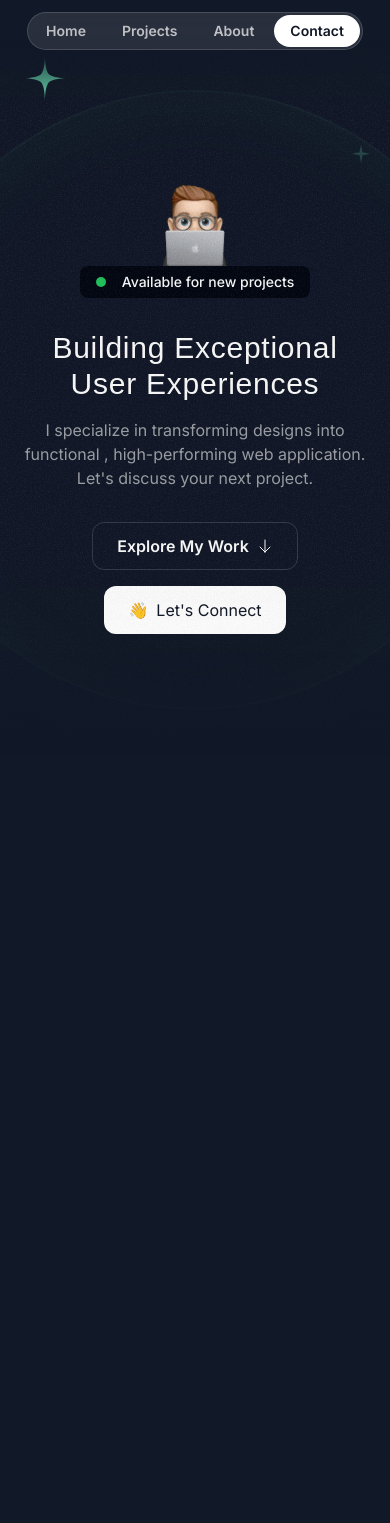
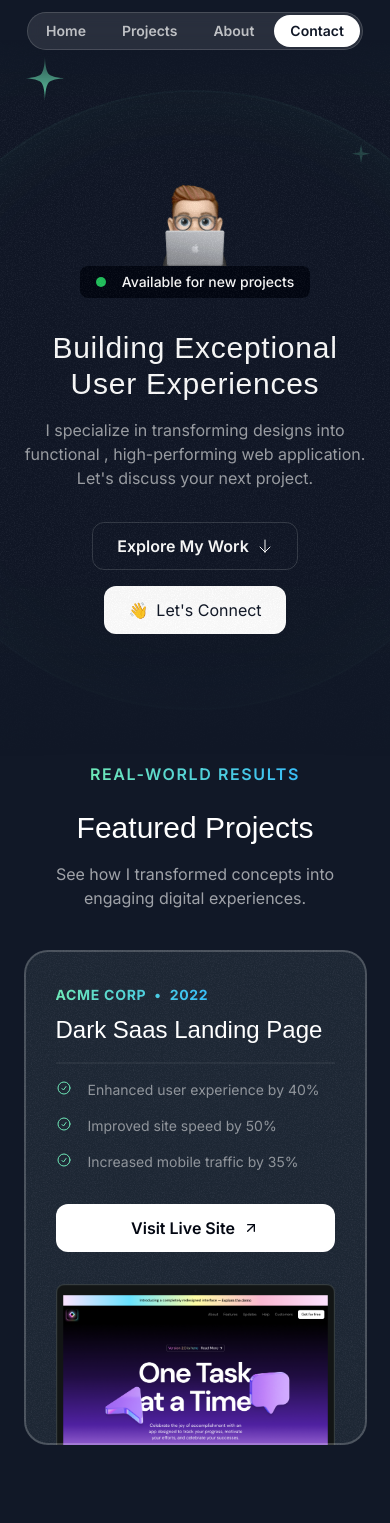
Before and after one commit to pavankafare/Portfolio-, a Next.js app: page / in a window 390 px wide. Shown: the top 1523 px of the page. Before the commit the page ends 1010 px from the top, so only its background shows below. Built offline with nearby package versions, Linux system fonts and the light colour scheme; a web font is replaced by a local one.

Commit message:
Featured Project section Done

```diff
--- a/src/app/globals.css
+++ b/src/app/globals.css
@@ -10,3 +10,8 @@
         @apply  absolute inset-0  border-2 top-1/2 left-1/2 -translate-x-1/2 -translate-y-1/2 rounded-full border-emerald-300/5 shadow-[0_0_80px_inset] shadow-emerald-300/5
     }
 }
+@layer utilities{
+    .container{
+        @apply lg:max-w-5xl;
+    }
+}
--- a/src/app/page.tsx
+++ b/src/app/page.tsx
@@ -1,11 +1,13 @@
 import { Header } from "@/sections/Header"
 import { HeroSection } from "@/sections/Hero"
+import { ProjectsSection } from "@/sections/Projects";
 
 export default function Home() {
   return (
     <div>
       <Header/>
       <HeroSection/>
+      <ProjectsSection/>
     </div>
   );
 }
--- a/src/sections/Projects.tsx
+++ b/src/sections/Projects.tsx
@@ -1,6 +1,10 @@
 import darkSaasLandingPage from "@/assets/images/dark-saas-landing-page.png";
 import lightSaasLandingPage from "@/assets/images/light-saas-landing-page.png";
 import aiStartupLandingPage from "@/assets/images/ai-startup-landing-page.png";
+import  CheckCricleIcon  from "@/assets/icons/check-circle.svg";
+import ArrowUpRightIcon from "@/assets/icons/arrow-up-right.svg"
+import Image from "next/image";
+import grainImage from "@/assets/images/grain.jpg";
 
 const portfolioProjects = [
   {
@@ -42,5 +46,48 @@
 ];
 
 export const ProjectsSection = () => {
-  return <div>Projects Section</div>;
+  return  <section className="pb-16 lg:py-24">
+    <div className="container">
+      <div className=" flex justify-center">
+        <p className="uppercase font-semibold tracking-widest bg-gradient-to-r from-emerald-300 to-sky-400 text-center bg-clip-text  text-transparent ">Real-world Results</p>
+      </div>
+      <h2 className="font-serif text-3xl md:text-5xl text-center mt-6">Featured Projects</h2>
+      <p className="text-center text-white/60 mt-4 md:text-lg  max-w-md mx-auto lg:text-xl">See how I transformed concepts into engaging digital experiences.</p>
+      <div className="flex flex-col mt-10 md:mt-20 gap-20">
+        {portfolioProjects.map((project ,index)=>(
+          <div className="bg-gray-800 rounded-3xl relative z-0 after:z-10  overflow-hidden after:content-[''] after:absolute after:inset-0  after:outline after:-outline-offset-2 after:rounded-3xl  after:outline-white/20 px-8 pt-8  md:pt-12 md:px-10  lg:pt-16 lg:px-20 after:pointer-events-none"key={index}>
+            <div className="absolute inset-0 -z-10  opacity-5  "style={{
+              backgroundImage:`url(${grainImage.src})` }}></div>
+            <div className="lg:grid  lg:grid-cols-2 lg:gap-16">
+              <div className=" lg:pb-16">
+                <div className="bg-gradient-to-r from-emerald-300 to-sky-400 inline-flex gap-2 font-bold uppercase tracking-wider text-sm text-transparent bg-clip-text">
+                  <span>{project.company}</span>
+                  <span>&bull;</span>
+                  <span>{project.year}</span>
+                </div>
+
+                <h3 className="font-serif text-2xl  md:text-4xl mt-2 md:mt-5">{project.title}</h3>
+                <hr className="border-t-2 border-white/5 mt-4 md:mt-5" />
+                <ul className="flex flex-col gap-4 mt-4 md:mt-5">
+                  {project.results.map((result, resultIndex) => (
+                    <li key={resultIndex} className="flex gap-2 text-sm md:text-base text-white/50">
+                      <CheckCricleIcon className="inline-block w-4 h-4 text-emerald-300 mr-2 md:size-6" key={resultIndex} />
+                      {result.title}</li>
+                  ))}
+                </ul>
+                <a href={project.link}>
+                  <button className="bg-white text-gray-950 h-12 w-full rounded-xl font-semibold md:w-auto inline-flex px-6 items-center justify-center gap-2 mt-8"><span>Visit Live Site</span>
+                    <ArrowUpRightIcon className="size-4" /></button>
+                </a>
+              </div>
+              <div className="relative">
+                <Image className="mt-8 -mb-4 mb:-mb-0 lg:mt-0 lg:absolute lg:h-full lg:w-auto lg:max-w-none" src={project.image} alt={project.title} />
+              </div>
+
+            </div>
+          </div>
+        ))}
+      </div>
+    </div>
+  </section>;
 };
```
